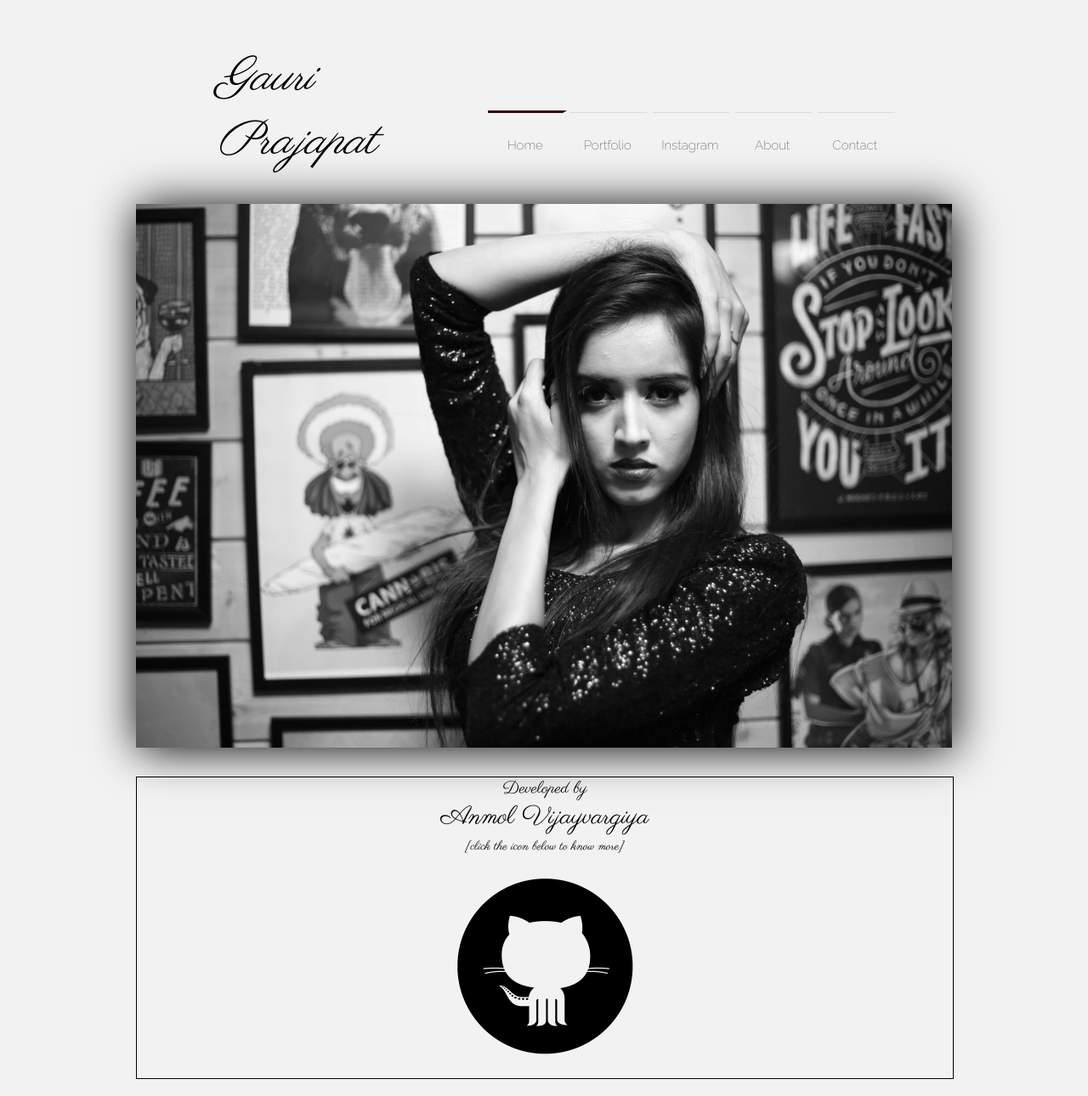
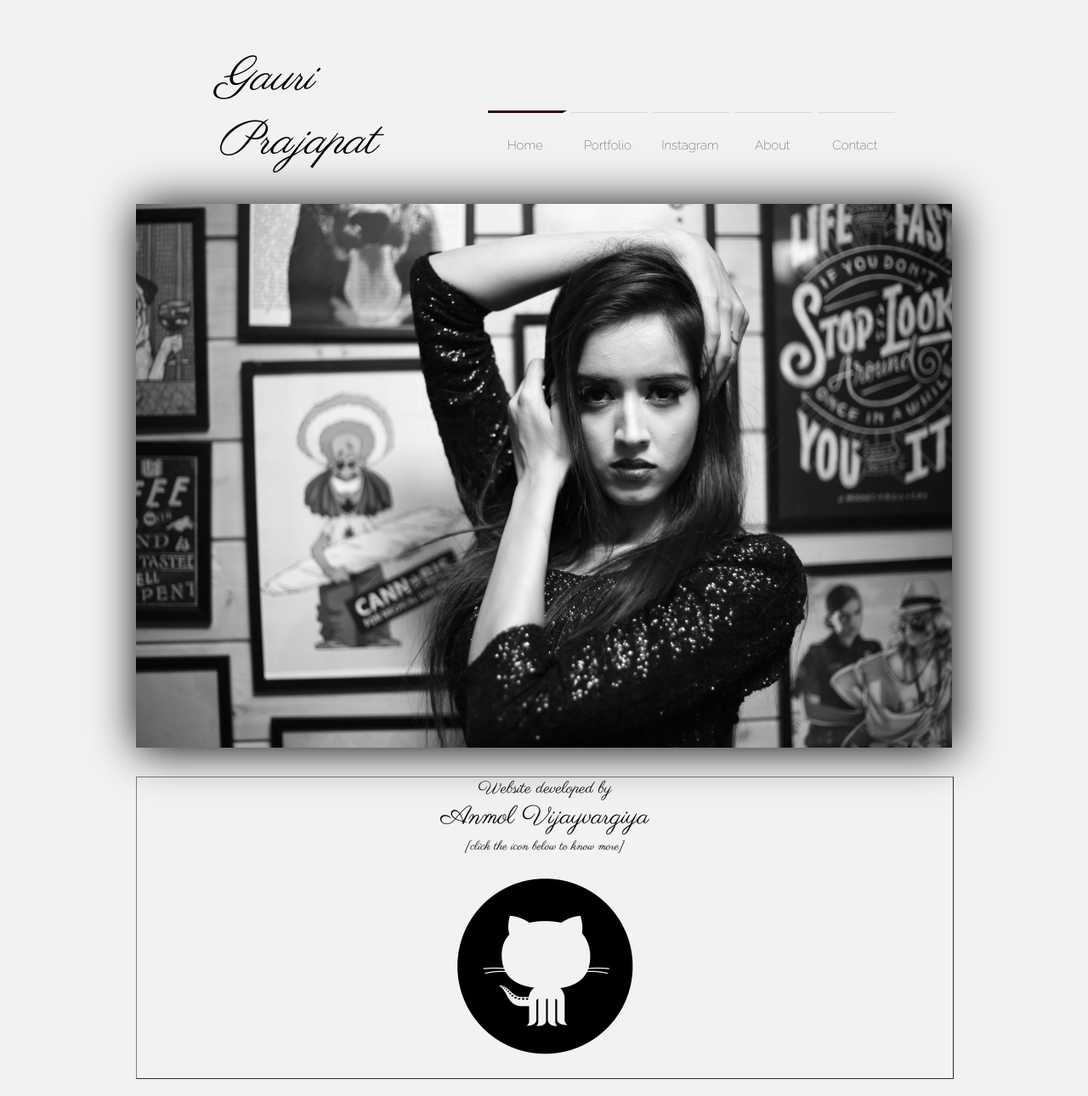
Before and after one commit to anmolvj/Gauri-Prajapat-Portfolio, a Jekyll site: the page built from index.html, in a window 1280 px wide. Shown: the whole page at 85% size. Built offline with Jekyll 4.4.1, drawn with Linux system fonts in a browser that asks for light colours; nearby versions of some CDN libraries; library files that are not in the unit come from our copies.

Commit message:
Minor edits

```diff
--- a/_includes/css/footer.css
+++ b/_includes/css/footer.css
@@ -6,7 +6,7 @@
 	min-height: 20vh;
 	background-color: #f2f2f2;
 	text-align: center;
-	border:1px solid black;
+	border:1px outset grey;
 	/*box-shadow: 1px 1px 20px 1px;
 	-webkit-box-shadow: 1px 1px 20px 1px;
 	-moz-box-shadow: 1px 1px 20px 1px;*/
--- a/_includes/footer.html
+++ b/_includes/footer.html
@@ -1,6 +1,6 @@
 
 <footer>
-	<p>Developed by <br/><span id="anmol">Anmol Vijayvargiya</span><br/><span id="click-below">[click the icon below to know more]</span></p>
+	<p>Website developed by <br/><span id="anmol">Anmol Vijayvargiya</span><br/><span id="click-below">[click the icon below to know more]</span></p>
 
 	<a href="https://github.com/anmolvj"><img class="footer-icons" src="/img/git-icon.png" /></a>
 
```
